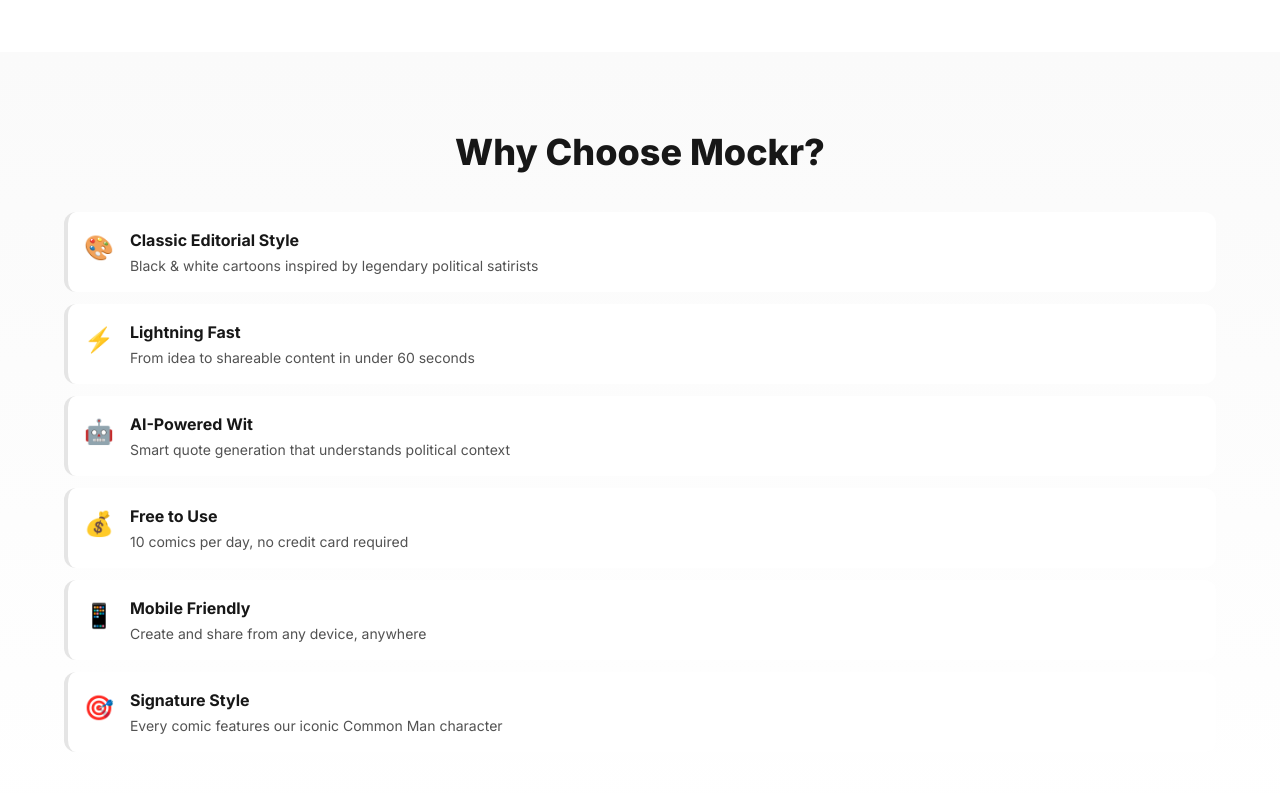
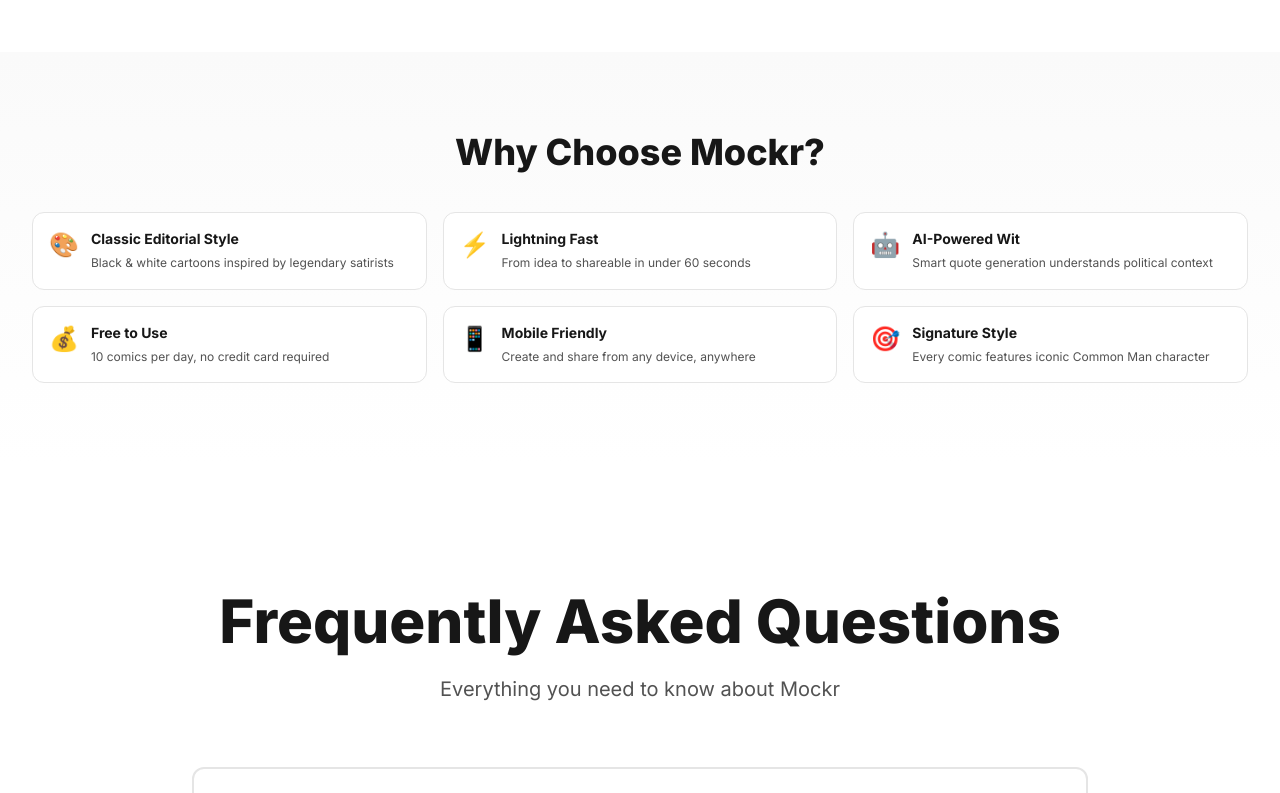
Before and after one commit to itbhushan/mockr-app, a Next.js app: page / in a window 1280 px wide. Shown: the part 4260-5053 px from the top of the page. Built offline with nearby package versions, Linux system fonts and the light colour scheme; no server answers.

Commit message:
Make Why Mockr horizontal grid layout and add fullscreen modal for example comics

```diff
--- a/src/app/page.tsx
+++ b/src/app/page.tsx
@@ -13,6 +13,7 @@
   const [scrolled, setScrolled] = useState(false)
   const [currentSlide, setCurrentSlide] = useState(0)
   const [expandedFaq, setExpandedFaq] = useState<number | null>(null)
+  const [selectedExample, setSelectedExample] = useState<number | null>(null)
 
   const sampleComics = [
     '/samples/sample-1.jpg',
@@ -510,6 +511,7 @@
                 whileInView={{ opacity: 1, scale: 1 }}
                 viewport={{ once: true }}
                 transition={{ delay: index * 0.1, duration: 0.5 }}
+                onClick={() => setSelectedExample(index)}
                 className="relative group cursor-pointer"
               >
                 {/* Badge with example number */}
@@ -535,6 +537,41 @@
               </motion.div>
             ))}
           </div>
+
+          {/* Modal for viewing larger image */}
+          <AnimatePresence>
+            {selectedExample !== null && (
+              <motion.div
+                initial={{ opacity: 0 }}
+                animate={{ opacity: 1 }}
+                exit={{ opacity: 0 }}
+                onClick={() => setSelectedExample(null)}
+                className="fixed inset-0 z-50 bg-black/90 flex items-center justify-center p-4 cursor-pointer"
+              >
+                <motion.div
+                  initial={{ scale: 0.9 }}
+                  animate={{ scale: 1 }}
+                  exit={{ scale: 0.9 }}
+                  onClick={(e) => e.stopPropagation()}
+                  className="relative max-w-4xl w-full aspect-square cursor-default"
+                >
+                  <Image
+                    src={exampleComics[selectedExample]}
+                    alt={`User created comic ${selectedExample + 1}`}
+                    fill
+                    className="object-contain"
+                    sizes="100vw"
+                  />
+                  <button
+                    onClick={() => setSelectedExample(null)}
+                    className="absolute top-4 right-4 w-10 h-10 bg-white/90 backdrop-blur-sm rounded-full flex items-center justify-center hover:bg-white transition-all shadow-lg"
+                  >
+                    <X className="w-5 h-5 text-neutral-900" />
+                  </button>
+                </motion.div>
+              </motion.div>
+            )}
+          </AnimatePresence>
 
           {/* View Gallery Link */}
           <motion.div
@@ -615,9 +652,9 @@
         </div>
       </section>
 
-      {/* Why Mockr Section - Innovative Timeline */}
+      {/* Why Mockr Section - Horizontal Compact */}
       <section className="py-12 sm:py-16 lg:py-20 px-4 sm:px-6 lg:px-8 bg-gradient-to-b from-neutral-50 to-white">
-        <div className="max-w-6xl mx-auto">
+        <div className="max-w-7xl mx-auto">
           <motion.div
             initial={{ opacity: 0, y: 20 }}
             whileInView={{ opacity: 1, y: 0 }}
@@ -629,29 +666,29 @@
             </h2>
           </motion.div>
 
-          {/* Horizontal Feature List */}
-          <div className="space-y-3">
+          {/* Horizontal Grid - 2 rows of 3 columns */}
+          <div className="grid grid-cols-1 sm:grid-cols-2 lg:grid-cols-3 gap-4">
             {[
-              { icon: "🎨", title: "Classic Editorial Style", description: "Black & white cartoons inspired by legendary political satirists" },
-              { icon: "⚡", title: "Lightning Fast", description: "From idea to shareable content in under 60 seconds" },
-              { icon: "🤖", title: "AI-Powered Wit", description: "Smart quote generation that understands political context" },
+              { icon: "🎨", title: "Classic Editorial Style", description: "Black & white cartoons inspired by legendary satirists" },
+              { icon: "⚡", title: "Lightning Fast", description: "From idea to shareable in under 60 seconds" },
+              { icon: "🤖", title: "AI-Powered Wit", description: "Smart quote generation understands political context" },
               { icon: "💰", title: "Free to Use", description: "10 comics per day, no credit card required" },
               { icon: "📱", title: "Mobile Friendly", description: "Create and share from any device, anywhere" },
-              { icon: "🎯", title: "Signature Style", description: "Every comic features our iconic Common Man character" }
+              { icon: "🎯", title: "Signature Style", description: "Every comic features iconic Common Man character" }
             ].map((item, index) => (
               <motion.div
                 key={index}
-                initial={{ opacity: 0, x: -20 }}
-                whileInView={{ opacity: 1, x: 0 }}
+                initial={{ opacity: 0, y: 20 }}
+                whileInView={{ opacity: 1, y: 0 }}
                 viewport={{ once: true }}
-                transition={{ delay: index * 0.08 }}
+                transition={{ delay: index * 0.05 }}
                 className="group"
               >
-                <div className="flex items-start gap-4 p-4 rounded-xl bg-white border-l-4 border-neutral-200 hover:border-neutral-800 hover:shadow-md transition-all">
-                  <div className="text-2xl flex-shrink-0 mt-1">{item.icon}</div>
+                <div className="flex items-start gap-3 p-4 rounded-xl bg-white border border-neutral-200 hover:border-neutral-400 hover:shadow-md transition-all h-full">
+                  <div className="text-2xl flex-shrink-0">{item.icon}</div>
                   <div className="flex-1 min-w-0">
-                    <h3 className="font-bold text-neutral-900 mb-1 text-base">{item.title}</h3>
-                    <p className="text-sm text-neutral-600">{item.description}</p>
+                    <h3 className="font-bold text-neutral-900 mb-1 text-sm">{item.title}</h3>
+                    <p className="text-xs text-neutral-600 leading-relaxed">{item.description}</p>
                   </div>
                 </div>
               </motion.div>
```
